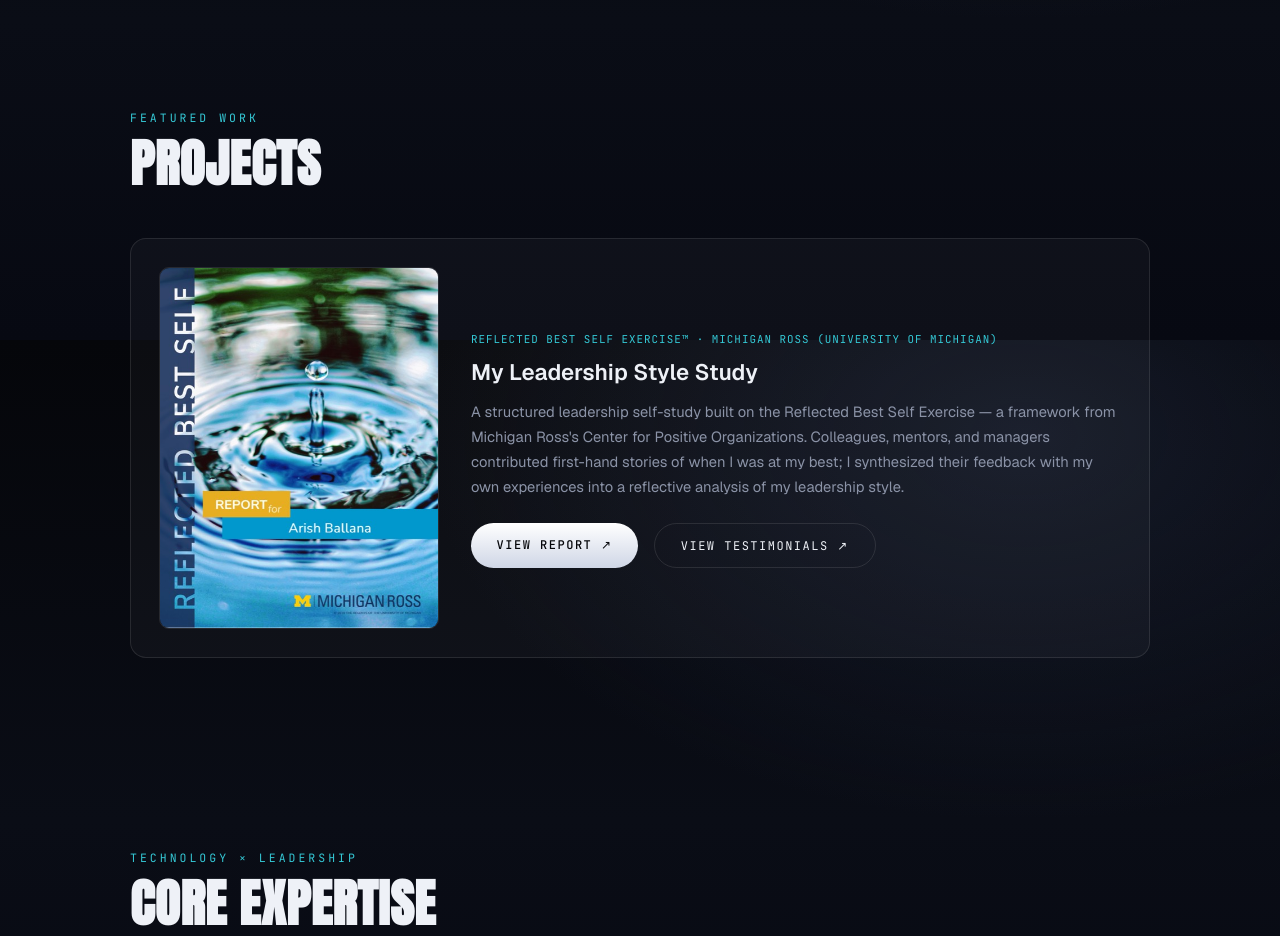
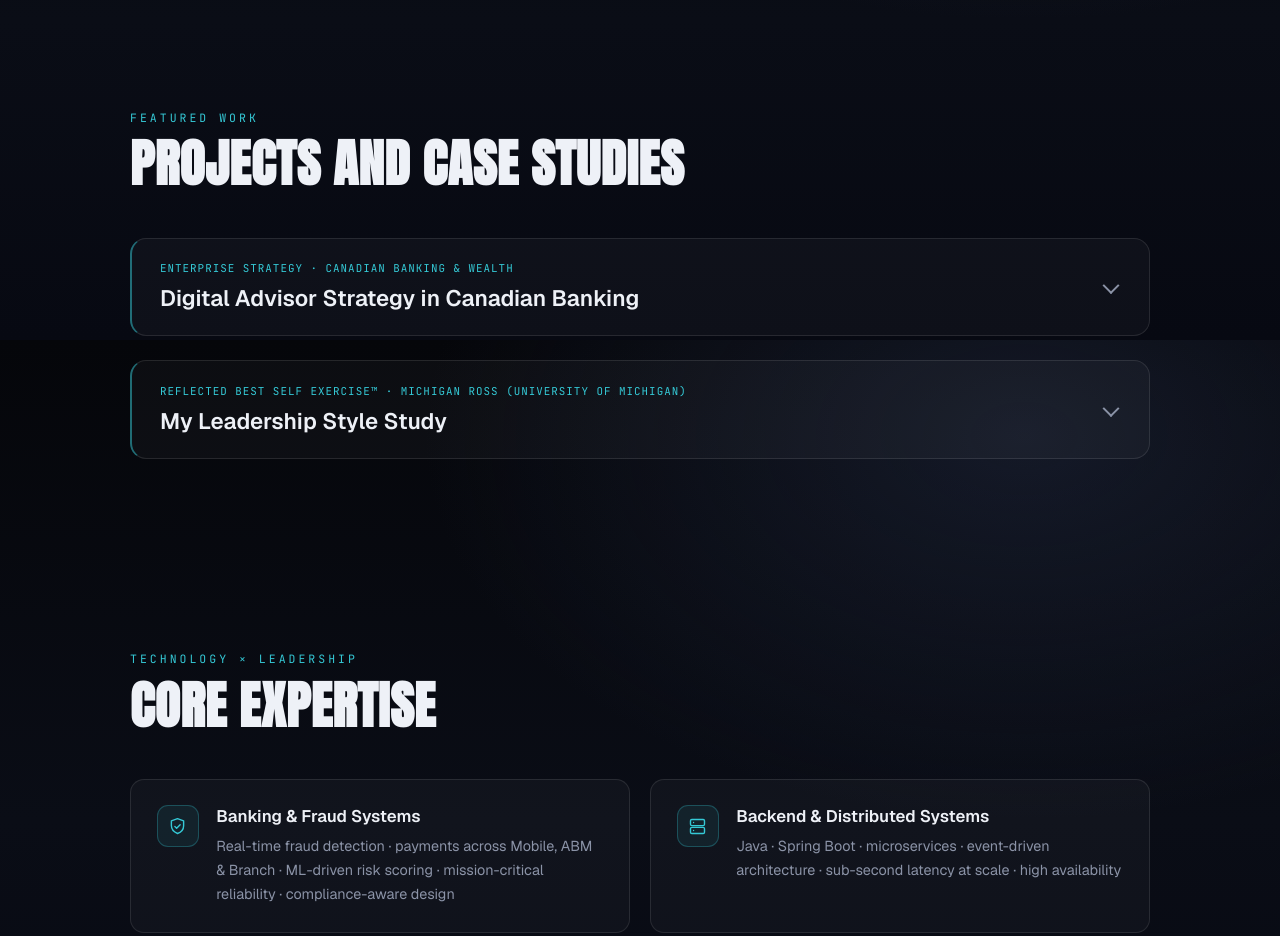
Before and after one commit to ballanaarish/portfolio_Ballana_Arish, a website: page public/cinematic.html in a window 1280 px wide. Shown: the part 1260-2196 px from the top of the page. Drawn offline with nearby package versions, Linux system fonts and the light colour scheme.

Commit message:
Case Study Addition

```diff
--- a/public/cinematic.css
+++ b/public/cinematic.css
@@ -805,16 +805,76 @@ body.cine {
 }
 .cine-lightbox-close:hover { background: rgba(255, 255, 255, 0.16); }
 
-/* ---------- Projects ---------- */
+/* ---------- Projects (each card collapsible) ---------- */
 .cine-project {
+    background: rgba(255, 255, 255, 0.03);
+    border: 1px solid var(--cine-line);
+    border-left: 2px solid rgba(53, 201, 214, 0.5);
+    border-radius: 16px;
+    padding: 1.4rem 1.75rem;
+    transition: border-color 0.25s ease, background 0.25s ease;
+}
+.cine-project:hover {
+    background: rgba(255, 255, 255, 0.05);
+    border-left-color: var(--cine-green);
+}
+.cine-project[open] {
+    background: rgba(255, 255, 255, 0.045);
+    border-left-color: var(--cine-green);
+}
+.cine-project + .cine-project {
+    margin-top: 1.5rem;
+}
+
+/* Collapsed = compact tag + title row with a chevron */
+.cine-project-summary {
+    display: block;
+    position: relative;
+    cursor: pointer;
+    list-style: none;
+    outline: none;
+    padding-right: 2.25rem;
+}
+.cine-project-summary::-webkit-details-marker { display: none; }
+.cine-project-summary::after {
+    content: "";
+    position: absolute;
+    right: 4px;
+    top: 50%;
+    width: 10px;
+    height: 10px;
+    border-right: 2px solid var(--cine-muted);
+    border-bottom: 2px solid var(--cine-muted);
+    transform: translateY(-62%) rotate(45deg);
+    transition: transform 0.25s ease, border-color 0.2s ease;
+}
+.cine-project-summary:hover::after { border-color: var(--cine-cyan); }
+.cine-project[open] > .cine-project-summary::after {
+    transform: translateY(-30%) rotate(-135deg);
+    border-color: var(--cine-cyan);
+}
+.cine-project-tag {
+    display: block;
+    font-family: var(--font-mono);
+    font-size: 0.68rem;
+    letter-spacing: 1px;
+    text-transform: uppercase;
+    color: var(--cine-cyan);
+}
+.cine-project-summary h3 {
+    font-size: 1.4rem;
+    font-weight: 600;
+    color: var(--cine-text);
+    margin: 0.5rem 0 0;
+}
+
+/* Expanded content */
+.cine-project-reveal {
     display: grid;
     grid-template-columns: 280px 1fr;
     gap: 2rem;
     align-items: center;
-    background: rgba(255, 255, 255, 0.03);
-    border: 1px solid var(--cine-line);
-    border-radius: 16px;
-    padding: 1.75rem;
+    margin-top: 1.4rem;
 }
 .cine-project-media img {
     display: block;
@@ -822,24 +882,11 @@ body.cine {
     border-radius: 10px;
     border: 1px solid var(--cine-line);
 }
-.cine-project-tag {
-    font-family: var(--font-mono);
-    font-size: 0.68rem;
-    letter-spacing: 1px;
-    text-transform: uppercase;
-    color: var(--cine-cyan);
-}
-.cine-project-body h3 {
-    font-size: 1.4rem;
-    font-weight: 600;
-    color: var(--cine-text);
-    margin: 0.55rem 0 0.75rem;
-}
 .cine-project-body p {
     font-size: 0.92rem;
     line-height: 1.7;
     color: var(--cine-muted);
-    margin-bottom: 1.5rem;
+    margin: 0 0 1.5rem;
 }
 .cine-project-links {
     display: flex;
@@ -1139,7 +1186,7 @@ body.cine {
     .cine-cert-grid { grid-template-columns: 1fr; }
     .cine-stat-desc { max-width: none; }
 
-    .cine-project { grid-template-columns: 1fr; }
+    .cine-project-reveal { grid-template-columns: 1fr; }
     .cine-project-media { max-width: 260px; }
     .cine-github { flex-direction: column; align-items: flex-start; }
 
--- a/public/cinematic.html
+++ b/public/cinematic.html
@@ -18,7 +18,7 @@
     <link rel="icon" type="image/svg+xml" href="/favicon.svg">
     <link rel="icon" type="image/png" sizes="96x96" href="/favicon-96.png">
     <link rel="apple-touch-icon" href="/apple-touch-icon.png">
-    <link rel="stylesheet" href="cinematic.css?v=25">
+    <link rel="stylesheet" href="cinematic.css?v=28">
     <link rel="preconnect" href="https://fonts.googleapis.com">
     <link rel="preconnect" href="https://fonts.gstatic.com" crossorigin>
     <link href="https://fonts.googleapis.com/css2?family=Anton&family=JetBrains+Mono:wght@400;500&family=Geist:wght@400;500;600;700&display=swap" rel="stylesheet">
@@ -108,15 +108,37 @@
     <section id="projects" class="cine-section">
         <div class="cine-container">
             <span class="cine-eyebrow">FEATURED WORK</span>
-            <h2 class="cine-title">Projects</h2>
+            <h2 class="cine-title">Projects and Case Studies</h2>
 
-            <div class="cine-project">
+            <details class="cine-project">
+                <summary class="cine-project-summary">
+                    <span class="cine-project-tag">Enterprise Strategy · Canadian Banking &amp; Wealth</span>
+                    <h3>Digital Advisor Strategy in Canadian Banking</h3>
+                </summary>
+                <div class="cine-project-reveal">
+                    <div class="cine-project-media">
+                        <img src="/images/digital-advising-case-cover.jpg" alt="Digital Advisor Strategy in Canadian Banking — case study cover" loading="lazy">
+                    </div>
+                    <div class="cine-project-body">
+                        <p>A strategy response to an industry case on strengthening digital advising. Given a brief to enable guided investment support across mobile, online, and advisor channels, I designed an API-first, governed approach that unifies client context across banking and wealth and applies analytics and AI for personalized, next-best guidance — read the case prompt, then the full strategy.</p>
+                        <div class="cine-project-links">
+                            <a class="cine-btn-primary" href="/projects/Digital_Advising_Strategy.pdf" target="_blank" rel="noopener noreferrer">VIEW SOLUTION ↗</a>
+                            <a class="cine-btn-ghost" href="/projects/Digital_Advising_Case.pdf" target="_blank" rel="noopener noreferrer">VIEW CASE ↗</a>
+                        </div>
+                    </div>
+                </div>
+            </details>
+
+            <details class="cine-project">
+                <summary class="cine-project-summary">
+                    <span class="cine-project-tag">Reflected Best Self Exercise™ · Michigan Ross (University of Michigan)</span>
+                    <h3>My Leadership Style Study</h3>
+                </summary>
+                <div class="cine-project-reveal">
                     <div class="cine-project-media">
                         <img src="/images/rbse-cover.jpg" alt="Reflected Best Self report cover — Michigan Ross" loading="lazy">
                     </div>
                     <div class="cine-project-body">
-                    <span class="cine-project-tag">Reflected Best Self Exercise™ · Michigan Ross (University of Michigan)</span>
-                    <h3>My Leadership Style Study</h3>
                         <p>A structured leadership self-study built on the Reflected Best Self Exercise — a framework from Michigan Ross's Center for Positive Organizations. Colleagues, mentors, and managers contributed first-hand stories of when I was at my best; I synthesized their feedback with my own experiences into a reflective analysis of my leadership style.</p>
                         <div class="cine-project-links">
                             <a class="cine-btn-primary" href="/projects/leadership-style-analysis.pdf" target="_blank" rel="noopener noreferrer">VIEW REPORT ↗</a>
@@ -124,6 +146,7 @@
                         </div>
                     </div>
                 </div>
+            </details>
         </div>
     </section>
 
```
Also changed, not shown: public/images/digital-advising-case-cover.jpg (added), 3 other files. Lines whose indentation alone changed are shown as unchanged.
